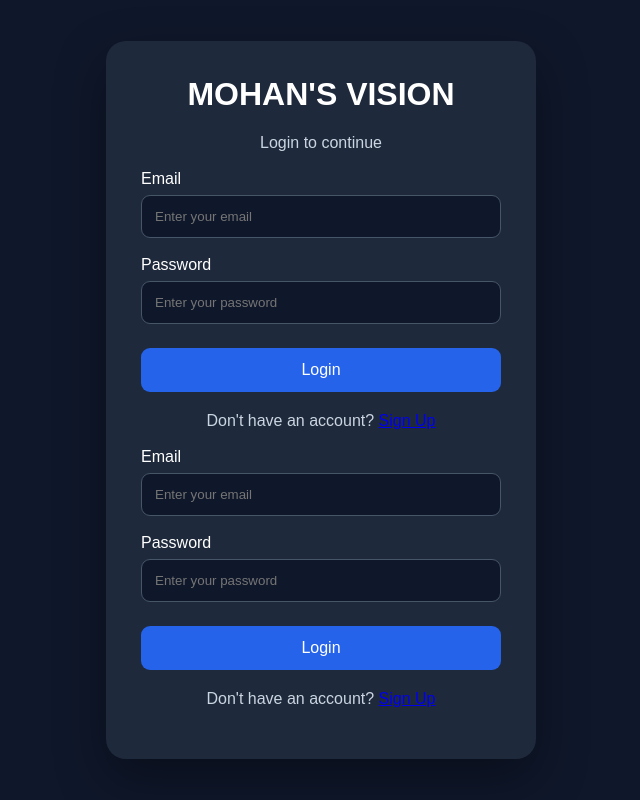
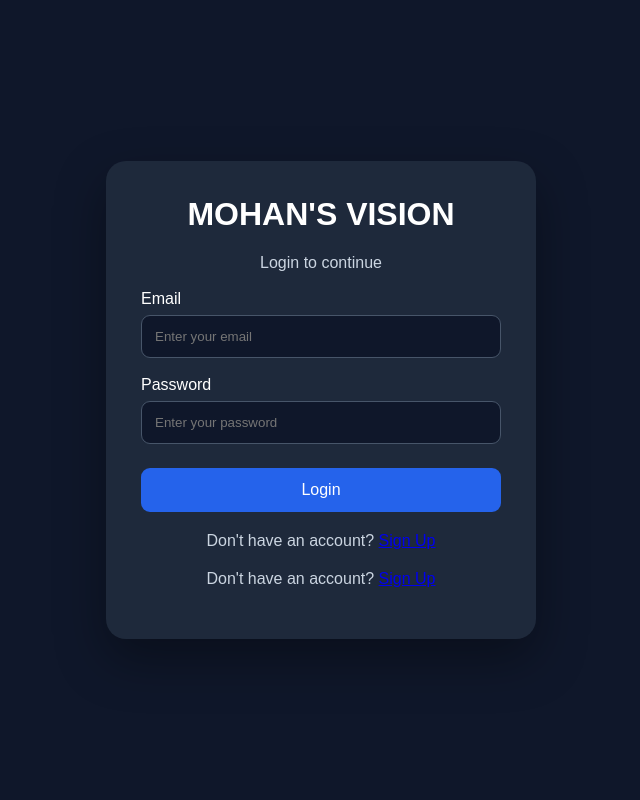
Before and after one commit to theerthan-bg/MOHAN-S_VISION, a Flask app: page /login in a window 1280 px wide. Shown: the whole page, without its empty margins (319-959 px from the left). Run offline with Flask 3, Linux system fonts and the light colour scheme.

Commit message:
Remove login form from login.html
Removed the login form from the login.html template.

```diff
--- a/templates/login.html
+++ b/templates/login.html
@@ -130,31 +130,7 @@
 
 {% endif %}
 
-    <form method="POST" action="/login">
 
-        <input type="hidden" name="mode" value="login">
-
-        <label for="email">Email</label>
-        <input
-            type="email"
-            id="email"
-            name="email"
-            required
-            placeholder="Enter your email"
-        >
-
-        <label for="password">Password</label>
-        <input
-            type="password"
-            id="password"
-            name="password"
-            required
-            placeholder="Enter your password"
-        >
-
-        <button type="submit">Login</button>
-
-    </form>
     <p style="text-align:center; margin-top:20px;">
     Don't have an account?
     <a href="/login?mode=signup">Sign Up</a>
```
